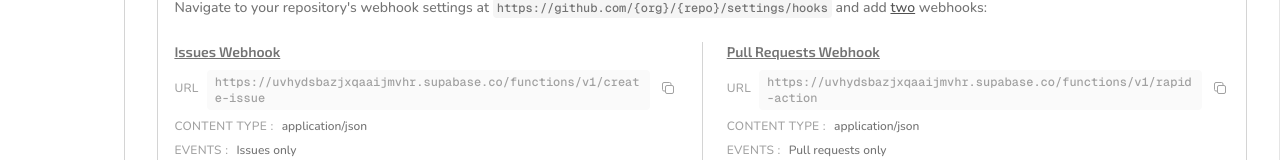
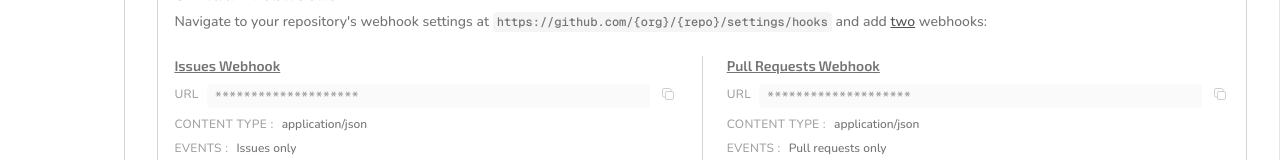
Before and after one commit to dikjain/mergemint, a Next.js app: page /company in a window 1280 px wide. Shown: the part 413-573 px from the top of the page. Built offline with nearby package versions, Linux system fonts and the light colour scheme; no server answers; a web font is replaced by a local one.

Commit message:
Refactor WebhookSetupCard to accept authentication prop: Update WebhookSetupCard component to conditionally display URLs based on authentication status. Modify CompanyPage to pass authentication state to WebhookSetupCard.

```diff
--- a/app/(pageWrapper)/company/page.tsx
+++ b/app/(pageWrapper)/company/page.tsx
@@ -46,7 +46,7 @@ export default function CompanyPage() {
             <SecretKeyCard secretKey={secretKey} isAuthenticated={!!userData} />
           </div>
 
-          <WebhookSetupCard />
+          <WebhookSetupCard isAuthenticated={!!userData} />
         </div>
       </section>
     </div>
--- a/components/company/WebhookSetupCard.tsx
+++ b/components/company/WebhookSetupCard.tsx
@@ -12,7 +12,13 @@ interface WebhookConfig {
   note?: string;
 }
 
-export default function WebhookSetupCard() {
+interface WebhookSetupCardProps {
+  isAuthenticated?: boolean;
+}
+
+export default function WebhookSetupCard({
+  isAuthenticated = false,
+}: WebhookSetupCardProps) {
   const [copiedUrls, setCopiedUrls] = useState<{ [key: string]: boolean }>({});
 
   const webhookData: WebhookConfig[] = [
@@ -36,6 +42,8 @@ export default function WebhookSetupCard() {
   const webhookSettingsUrl = 'https://github.com/{org}/{repo}/settings/hooks';
 
   const handleCopyUrl = async (url: string, id: string) => {
+    if (!isAuthenticated) return;
+
     try {
       await navigator.clipboard.writeText(url);
       setCopiedUrls((prev) => ({ ...prev, [id]: true }));
@@ -45,6 +53,10 @@ export default function WebhookSetupCard() {
     } catch (err) {
       console.error('Failed to copy: ', err);
     }
+  };
+
+  const getDisplayUrl = (url: string) => {
+    return isAuthenticated ? url : '********************';
   };
 
   return (
@@ -78,12 +90,13 @@ export default function WebhookSetupCard() {
                   </span>
                   <div className="flex items-center gap-2 flex-1">
                     <p className="font-mono bg-neutral-50 px-2 py-1 rounded text-neutral-400 break-all mt-1 flex-1">
-                      {webhook.url}
+                      {getDisplayUrl(webhook.url)}
                     </p>
                     <button
                       onClick={() => handleCopyUrl(webhook.url, webhook.id)}
-                      className="p-0.5 hover:bg-neutral-100 rounded transition-colors"
-                      title="Copy URL"
+                      className={`p-0.5 hover:bg-neutral-100 rounded transition-colors ${!isAuthenticated && 'cursor-not-allowed opacity-50'}`}
+                      title={isAuthenticated ? 'Copy URL' : 'Login required'}
+                      disabled={!isAuthenticated}
                     >
                       {copiedUrls[webhook.id] ? (
                         <CheckIcon className="w-4 h-4 text-green-500" />
```
